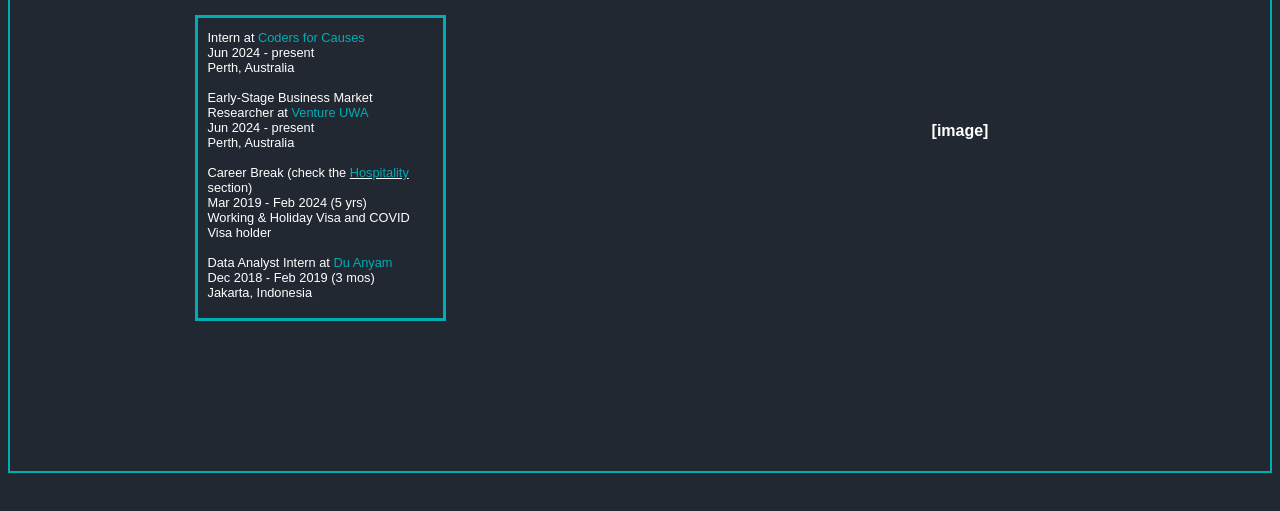
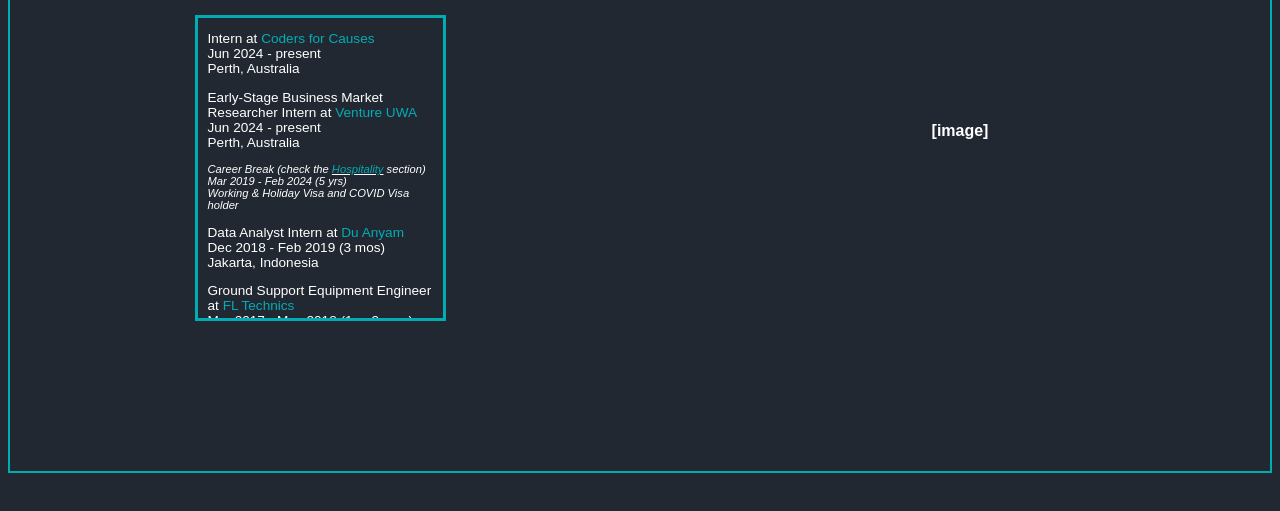
Before and after one commit to samueltl21/samueltl21.github.io, a plain HTML site: page engtech.html in a window 1280 px wide. Shown: the part 237-748 px from the top of the page. Drawn offline with Linux system fonts and the light colour scheme.

Commit message:
fix exp page font size and spacing

```diff
--- a/engtech.html
+++ b/engtech.html
@@ -30,28 +30,28 @@
                 </h4>
                 <br>
                 <div class="scrollable">
-                    <p>
-                        Intern at <span class="highlight">Coders for Causes</span><br>
+                    <p>Intern at <span class="highlight">Coders for Causes</span><br>
                     Jun 2024 - present<br>
                     Perth, Australia<br>
-                        <br>
-                        Early-Stage Business Market Researcher at <span class="highlight">Venture UWA</span><br>
+                    </p>
+                    <p>Early-Stage Business Market Researcher Intern at <span class="highlight">Venture UWA</span><br>
                     Jun 2024 - present<br>
                     Perth, Australia<br>
-                        <br>
+                    </p>
+                    <p><div class ="career-break">
                     Career Break (check the <a href="hospo.html" class="experienceitem"><span class="highlight">Hospitality</span></a> section)<br>
                     Mar 2019 - Feb 2024 (5 yrs)<br>
                     Working & Holiday Visa and COVID Visa holder<br>
-                        <br>
-                        Data Analyst Intern at <span class="highlight">Du Anyam</span><br>
+                    </div> </p>
+                    <p>Data Analyst Intern at <span class="highlight">Du Anyam</span><br>
                     Dec 2018 - Feb 2019 (3 mos)<br>
                     Jakarta, Indonesia<br>
-                        <br>
-                        Ground Support Equipment Engineer at <span class="highlight">FL Technics</span><br>
+                    </p>
+                    <p>Ground Support Equipment Engineer at <span class="highlight">FL Technics</span><br>
                     Mar 2017 - May 2018 (1 yr 3 mos)<br>
                     Tangerang, Indonesia<br>
-                        <br>
-                        Jr Field Service Representative at <span class="highlight">Indoturbine</span><br>
+                    </p>
+                    <p>Jr Field Service Representative at <span class="highlight">Indoturbine</span><br>
                     Jul 2015 - Oct 2016 (1 yr 4 mos)<br>
                     Jakarta, Indonesia
                     </p>
--- a/styles.css
+++ b/styles.css
@@ -71,7 +71,7 @@
 }
 
 p {
-    font-size: 80%;
+    font-size: 85%;
 }
 
 .highlight {
@@ -87,3 +87,8 @@
     padding-right: 10px;
     text-align: left;
 }
+
+.career-break {
+    font-style: italic;
+    font-size: 70%;
+}
```
Lines whose indentation alone changed are shown as unchanged.
